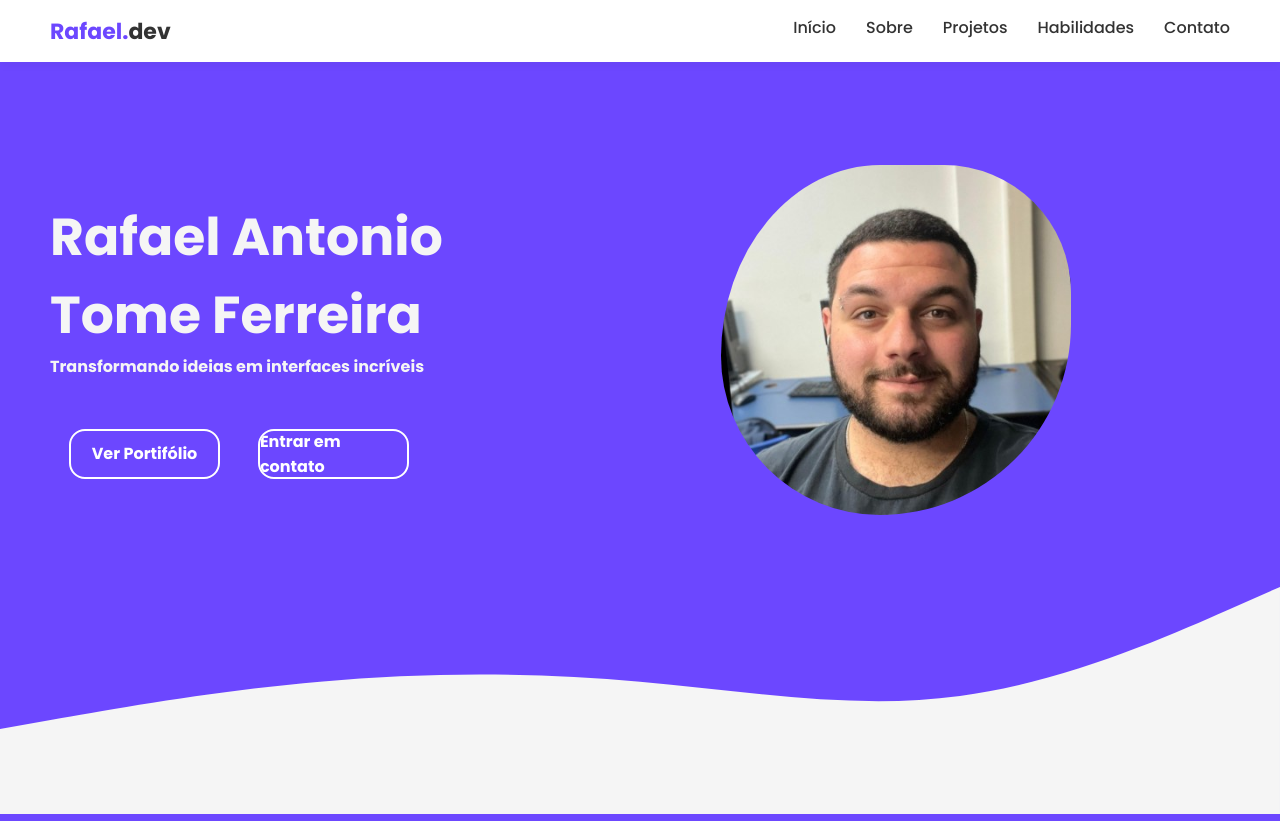
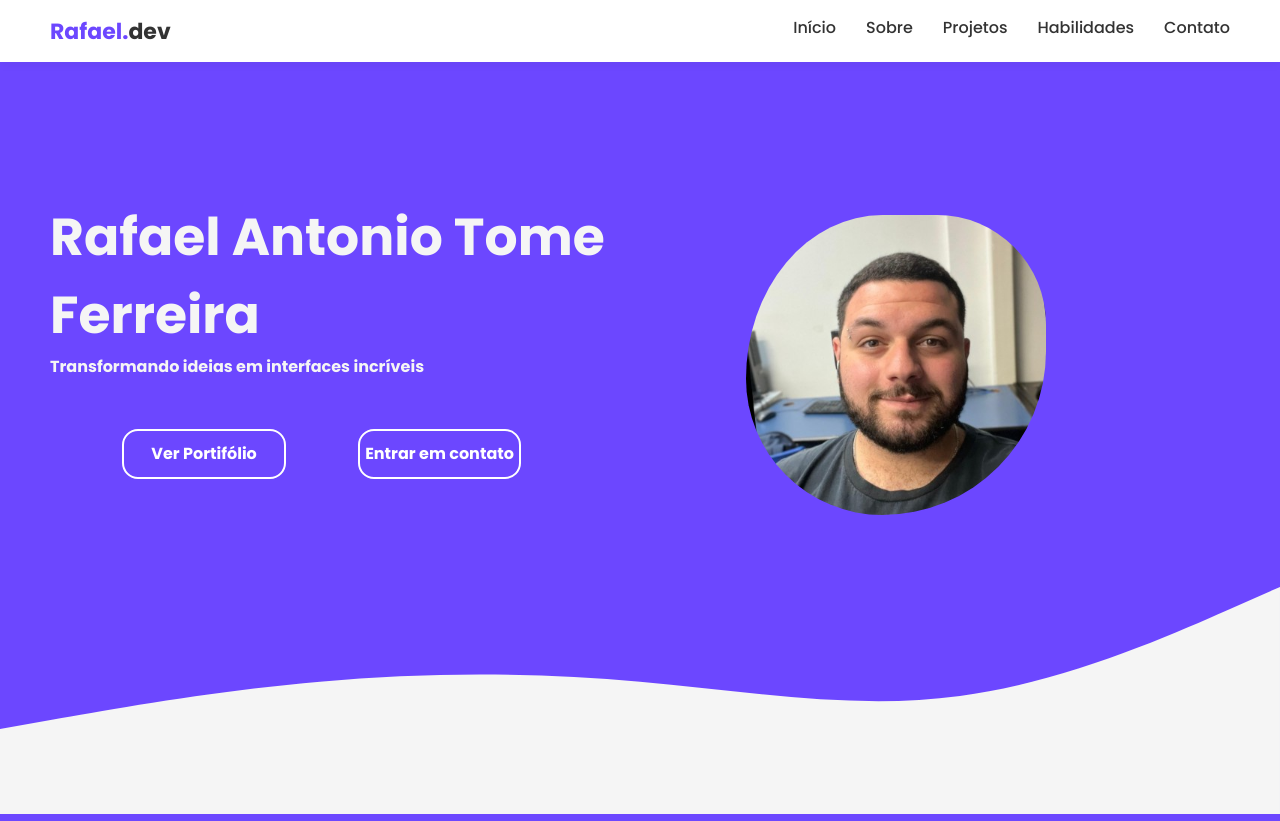
Before and after one commit to RafaelTome22/Curriculo, a plain HTML site: page index.html in a window 1280 px wide. Drawn offline with Linux system fonts and the light colour scheme.

Commit message:
update in my css archive

```diff
--- a/style.css
+++ b/style.css
@@ -21,8 +21,8 @@ header {
   background-color: #fff;
   z-index: 1000;
   box-shadow: 0 2px 10px rgba(0, 0, 0, 0.05);
-  overflow-x: hidden; /* Adicionado */
-  box-sizing: border-box; /* Garante que padding/margin não cause overflow */
+  overflow-x: hidden;
+  box-sizing: border-box;
 }
 
 .navbar {
@@ -102,7 +102,7 @@ main {
 .apresentacao-main-inicio-texto {
   padding: 0px 50px;
   background: #6c47ff;
-  width: 50vw;
+  width: 55vw;
   height: 80%;
   display: flex;
   flex-direction: column;
@@ -114,13 +114,15 @@ main {
   font-size: 52px;
 }
 
-/*https://uiverse.io/Madflows/stale-baboon-45*/
+/**/
+
+
 
 .btn {
   display: flex;
-  justify-content: space-around;
+  justify-content: space-evenly;
   align-items: center;
-  width: 70%;
+  width: 90%;
   margin-top: 50px;
 }
 
@@ -129,7 +131,7 @@ main {
   display: flex;
   justify-content: center;
   align-items: center;
-  width: 40%;
+  width: 30%;
   height: 50px;
   border-radius: 1rem;
   text-decoration: none;
@@ -140,7 +142,7 @@ main {
 .apresentacao-main-inicio-img {
   padding: 15px;
   background: #6c47ff;
-  width: 40vw;
+  width: 30vw;
   display: flex;
   justify-content: center;
   align-items: center;
@@ -148,7 +150,7 @@ main {
 
 .apresentacao-main-inicio-img img {
   display: block;
-  width: 350px;
+  width: 300px;
   border-radius: 8px;
   border-radius: 50% 40% 60% 50% / 60% 40% 60% 50%;
   animation: flutuar 5s ease-in-out infinite;
@@ -165,6 +167,6 @@ main {
     transform: translateY(0);
   }
   50% {
-    transform: translateY(-14px);
+    transform: translateY(15px);
   }
 }
```
